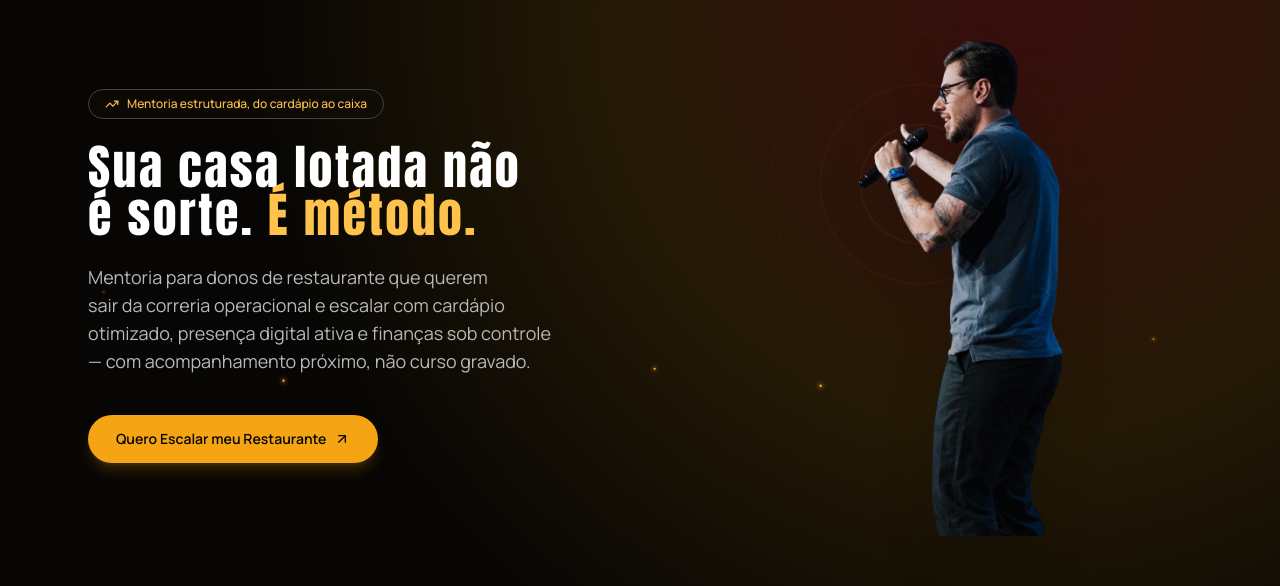
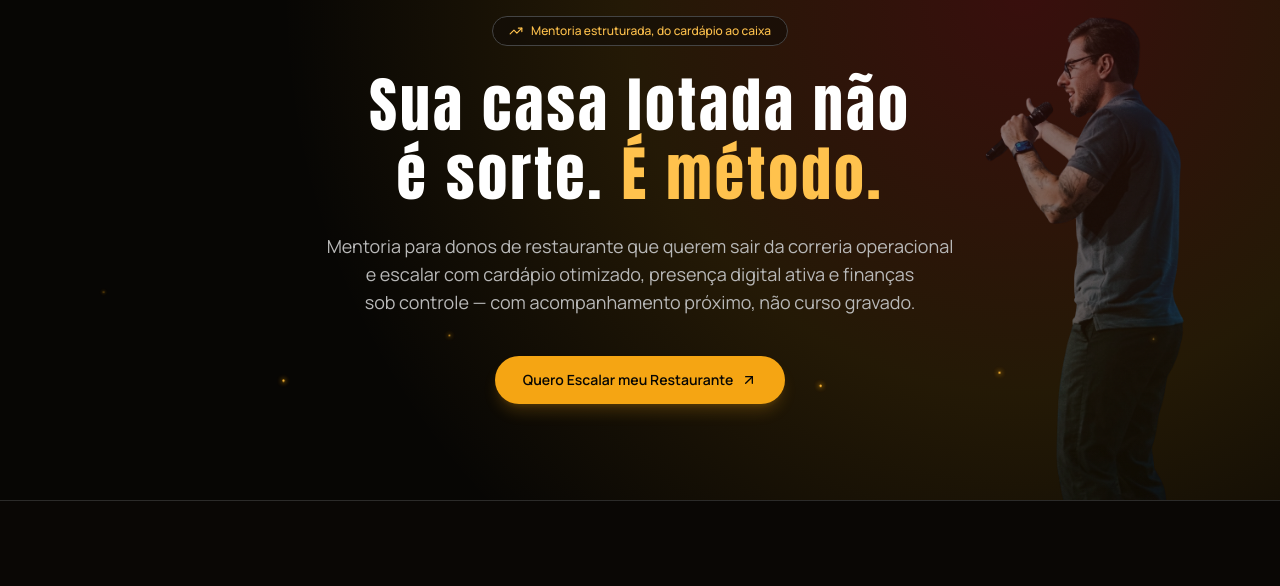
Before and after one commit to julialumi2/aceleracao, a React (Vite) app: page / in a window 1280 px wide. Shown: the part 161-747 px from the top of the page. Built offline with nearby package versions, Linux system fonts and the light colour scheme; no server answers.

Commit message:
Adjust hero photo opacity and drop the ring-motif background
Removes the concentric ring decoration and increases the mentor
photo's visibility per feedback, after iterating on the treatment.

```diff
--- a/src/components/landing/Hero.jsx
+++ b/src/components/landing/Hero.jsx
@@ -6,17 +6,22 @@ export default function Hero() {
   return (
     <section id="topo" className="relative overflow-hidden">
       <div className="pointer-events-none absolute inset-0 bg-ember-glow" />
-      <div className="pointer-events-none absolute left-1/2 top-0 h-[560px] w-[560px] -translate-x-1/2 -translate-y-1/4 animate-ring-pulse ring-motif" />
       <Sparks className="h-[500px]" />
 
-      <div className="relative mx-auto grid max-w-6xl gap-12 px-6 pb-16 pt-20 md:pt-28 lg:grid-cols-[1.05fr_0.95fr] lg:items-center lg:gap-10 lg:pb-24">
-        <div className="flex flex-col items-center text-center lg:items-start lg:text-left">
+      <img
+        src={mentorPhoto}
+        alt=""
+        aria-hidden="true"
+        className="pointer-events-none absolute bottom-0 right-0 h-[85%] max-h-[640px] w-auto object-contain object-bottom opacity-40 md:right-[2%] lg:opacity-45"
+      />
+
+      <div className="relative mx-auto flex max-w-4xl flex-col items-center px-6 pb-24 pt-20 text-center md:pt-28">
         <span className="mb-6 inline-flex items-center gap-2 rounded-full border border-line bg-surface/60 px-4 py-1.5 text-xs font-medium text-emerald-bright">
           <TrendingUp size={14} />
           Mentoria estruturada, do cardápio ao caixa
         </span>
 
-          <h1 className="text-balance font-display text-4xl leading-[1.08] tracking-wide text-ink md:text-6xl md:leading-[1.15] md:tracking-wider lg:text-5xl">
+        <h1 className="text-balance font-display text-4xl leading-[1.08] tracking-wide text-ink md:text-6xl md:leading-[1.15] md:tracking-wider">
           Sua casa lotada não é sorte.{" "}
           <span className="text-emerald-bright">É método.</span>
         </h1>
@@ -37,16 +42,6 @@ export default function Hero() {
           </a>
         </div>
       </div>
-
-        <div className="relative mx-auto flex w-full max-w-xs items-end justify-center lg:max-w-none lg:h-[520px]">
-          <div className="absolute inset-x-8 bottom-0 -z-10 h-2/3 rounded-[3rem] bg-emerald-brand/20 blur-3xl" />
-          <img
-            src={mentorPhoto}
-            alt="Mentor responsável pela Aceleração Delivery"
-            className="max-h-[420px] w-auto object-contain drop-shadow-2xl lg:max-h-[520px]"
-          />
-        </div>
-      </div>
     </section>
   );
 }
```
Lines whose indentation alone changed are shown as unchanged.
